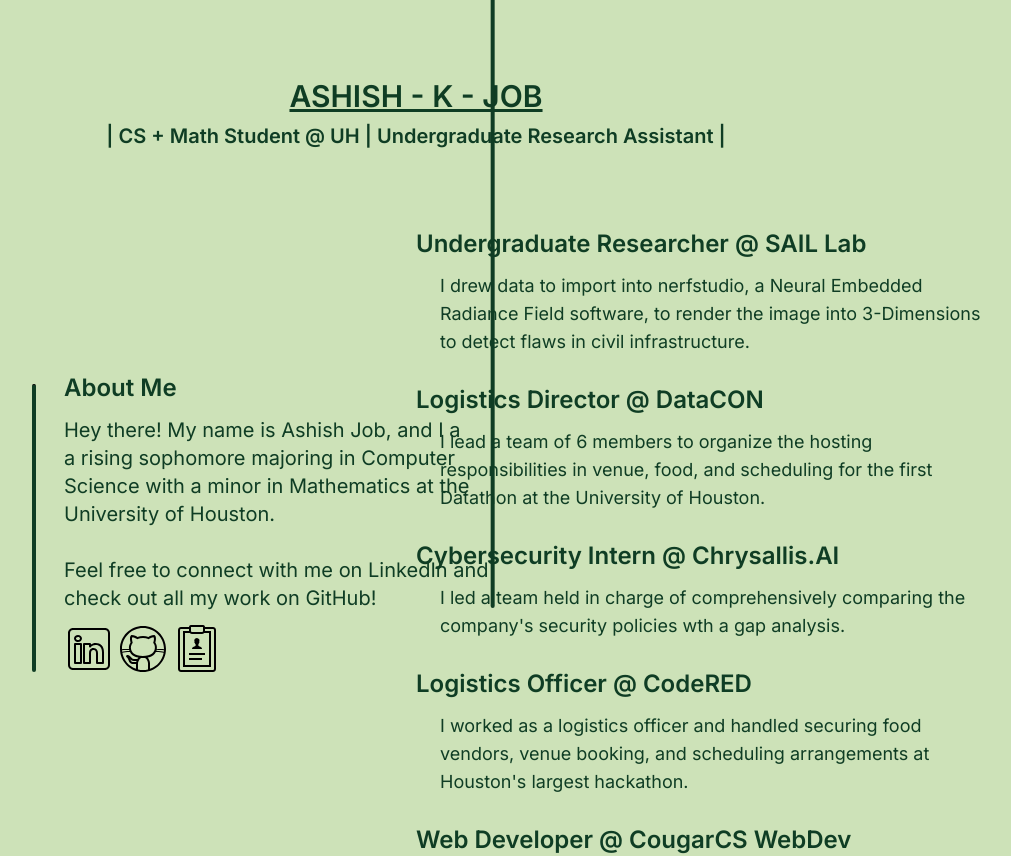
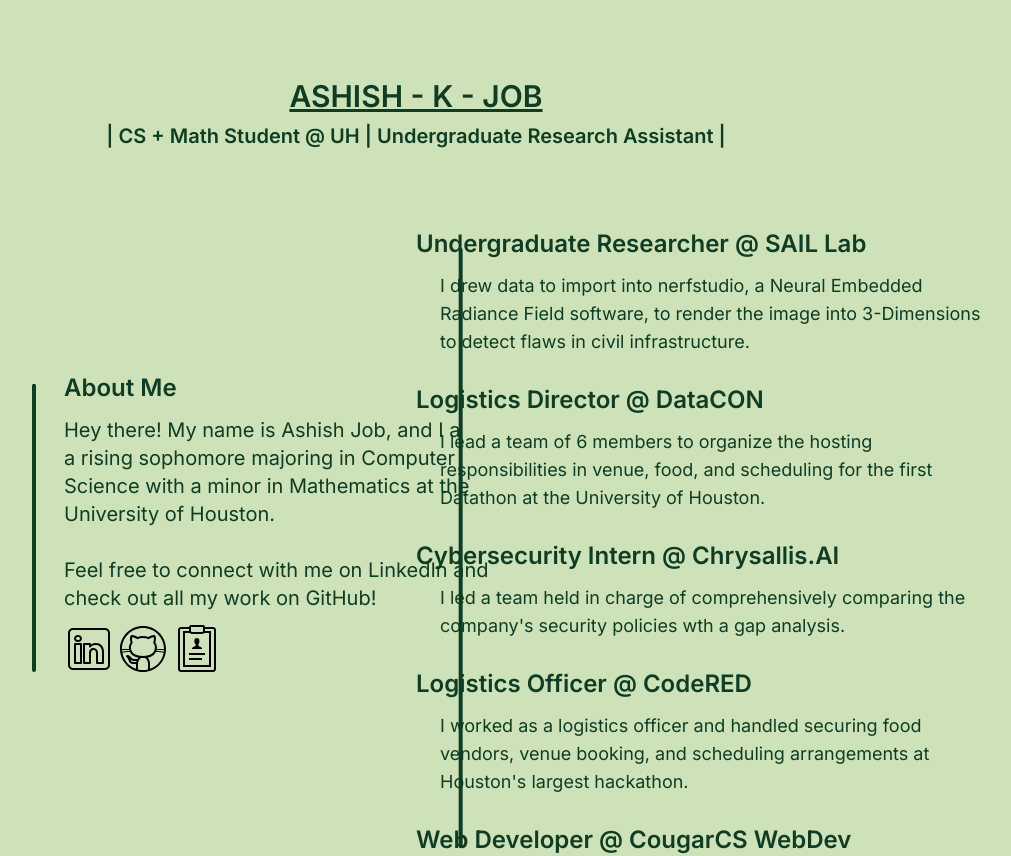
Before and after one commit to Ashishjob/Ashish-Job-Portfolio-Website, a Next.js app: page / in a window 1280 px wide. Shown: the top 856 px of the page, without its empty margins (224-1235 px from the left). Built offline with nearby package versions, Linux system fonts and the light colour scheme.

Commit message:
refactor: format fix

```diff
--- a/app/page.tsx
+++ b/app/page.tsx
@@ -65,8 +65,8 @@
         <hr className="w-1 h-72 bg-green border0 rounded dark:bg-green"></hr>
       </div>
 
-      <div className="flex top-64 pl-72 transform -translate-y-3/4 translate-x-1/3">
-        <hr style={{ height: '640px' }} className="w-1 bg-green border0 rounded dark:bg-green"></hr>
+      <div className="flex pl-64 transform -translate-y-1/3 translate-x-1/3">
+        <hr style={{ height: '600px' }} className="w-1 bg-green border0 rounded dark:bg-green"></hr>
       </div>
 
       <div className="absolute top-52 py-2 left-1/2 text-green text-start">
```
